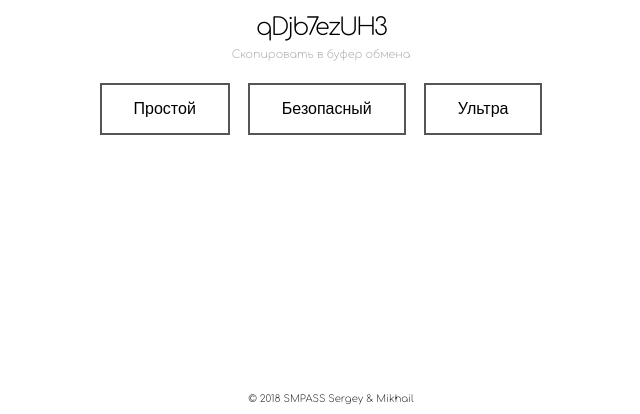
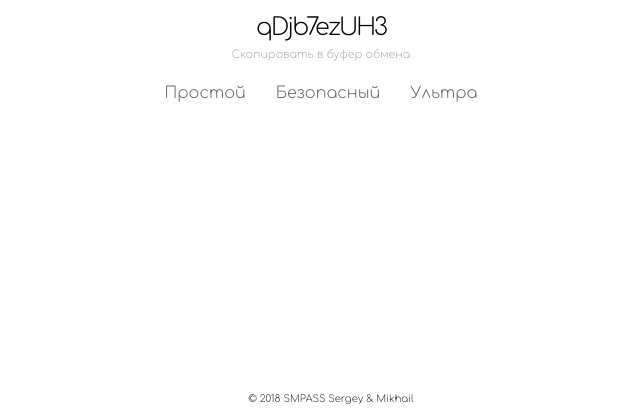
Before and after one commit to MikhailArteev/smpass, a plain HTML site: page index.html in a window 1280 px wide. Shown: the part 386-800 px from the top of the page, without its empty margins (319-959 px from the left). Drawn offline with Linux system fonts and the light colour scheme.

Commit message:
Изменил дизайн кнопок

```diff
--- a/js/main.js
+++ b/js/main.js
@@ -1,7 +1,13 @@
+// Вырезать и копировать в буффер с помощью JavaScript
+
+
+
+// Генератор паролей
+
 function generate_plain() {
     var pass = "";
     var strong = 8;
-    var dic = "123456789";
+    var dic = "123456789BCDFGHJKLMNPQRSTVWXYZ";
 
     for (var i = 0; i < strong; i++)
     {
@@ -13,7 +19,7 @@ function generate_plain() {
 function generatep_safe() {
     var pass = "";
     var strong = 10;
-    var dic = "123456789BCDFGHJKLMNPQRSTVWXYZ";
+    var dic = "123456789BCDFGHJKLMNPQRSTVWXYZabcdefghijklmnopqrstuvwxyz";
 
     for (var i = 0; i < strong; i++)
     {
@@ -25,7 +31,7 @@ function generatep_safe() {
 function generatep_ultra() {
     var pass = "";
     var strong = 15;
-    var dic = "123456789BCDFGHJKLMNPQRSTVWXYZabcdefghijklmnopqrstuvwxyz";
+    var dic = "123456789BCDFGHJKLMNPQRSTVWXYZabcdefghijklmnopqrstuvwxyz!@#$%^&*()_+";
 
     for (var i = 0; i < strong; i++)
     {
--- a/styles/styles.css
+++ b/styles/styles.css
@@ -82,8 +82,9 @@ html {
 }
 
 .byt-gen button { /* Кнопка визуальная соствялющая */
+  font-size: 10px;
+  font-family: 'Comfortaa', cursive;
   color: white;
-  padding: 15px 32px;
   text-align: center;
   text-decoration: none;
   display: inline-block;
@@ -91,15 +92,15 @@ html {
   margin: 4px 2px;
   cursor: pointer;
   background-color: white;
-  color: black;
-  border: 2px solid #555555;
+  color: #666666;
+  border: 0px;
   transition-duration: 0.5s;
 }
 
 .byt-gen button:hover { /* Кнопка при наведение */
   background-color: #555555;
   color: white;
-  box-shadow: 0 12px 16px 0 rgba(0,0,0,0.24), 0 17px 50px 0 rgba(0,0,0,0.19);
+
 }
 
 button:focus { /* Убирает эффект синей рамки вокруг кнопки */
```
